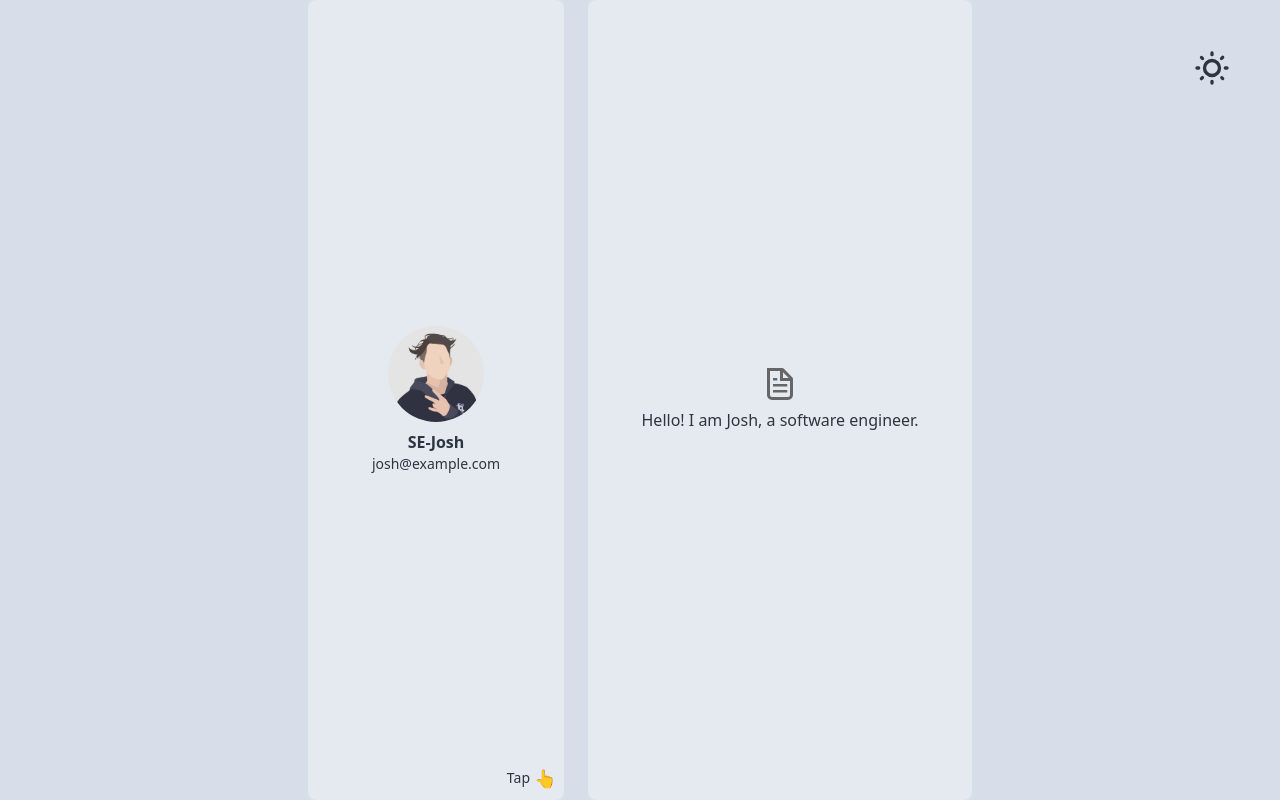
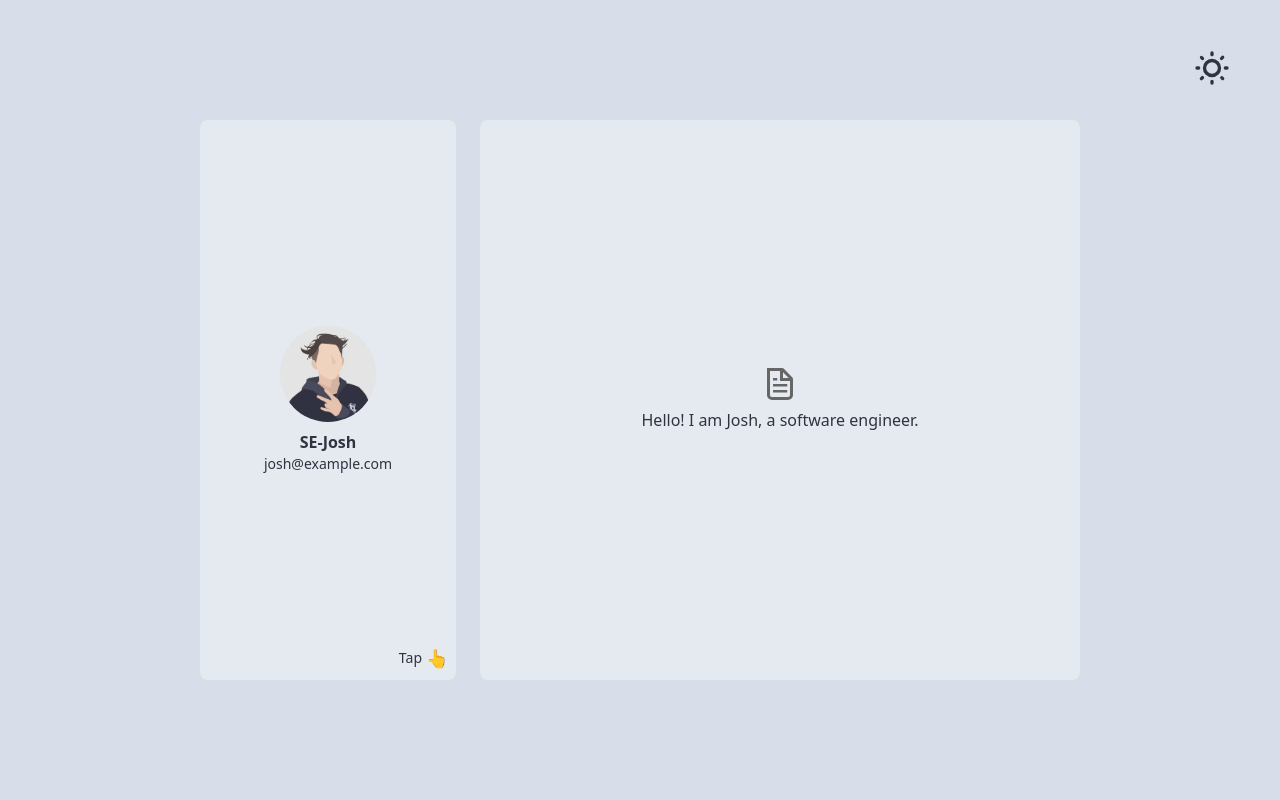
Before and after one commit to SE-Josh/my-site, a Next.js app: page / in a window 1280 px wide. Built offline with nearby package versions, Linux system fonts and the light colour scheme.

Commit message:
fix: 調整 FlipCard 和 Content 組件的高度改善響應式佈局，PC 版增加左右 padding

```diff
--- a/app/page.tsx
+++ b/app/page.tsx
@@ -18,7 +18,7 @@ export default function Home() {
   };
 
   return (
-    <div className="w-full h-screen flex flex-col items-center justify-center gap-6 md:flex-row">
+    <div className="w-full h-screen flex flex-col items-center justify-center gap-6 md:flex-row md:px-3">
       <FlipCard onSelect={handleSelect} />
       <div className="hidden md:block">
         <Content activeTab={tab} />
--- a/components/Content/Content.tsx
+++ b/components/Content/Content.tsx
@@ -9,7 +9,7 @@ interface ContentProps {
 
 export default function Content({ activeTab }: ContentProps) {
   return (
-    <div className="w-full md:w-96 h-80 md:h-200 rounded-box bg-base-200 p-4 flex items-center justify-center">
+    <div className="w-full md:w-150 h-80 md:h-140 rounded-box bg-base-200 p-4 flex items-center justify-center">
       {activeTab === "about" && (
         <div className="flex flex-col items-center gap-2">
           <Image src={fileIcon} alt="about" width={32} height={32} />
--- a/components/FlipCard/FlipCard.tsx
+++ b/components/FlipCard/FlipCard.tsx
@@ -13,8 +13,7 @@ export default function FlipCard({ onSelect }: FlipCardProps) {
   const [flipped, setFlipped] = useState(false);
 
   return (
-    // 在 rwd md size 以上將高度設定為 1000px，其他尺寸則為 400px
-    <div className="p-10 w-full h-full md:p-0 md:w-64 md:h-200 [perspective:2000px]">
+    <div className="p-10 w-full h-full md:p-0 md:w-64 md:h-140 [perspective:2000px]">
       <div
         className="relative h-full w-full transition-transform duration-500 [transform-style:preserve-3d]"
         style={{ transform: flipped ? "rotateY(180deg)" : "rotateY(0deg)" }}
```
